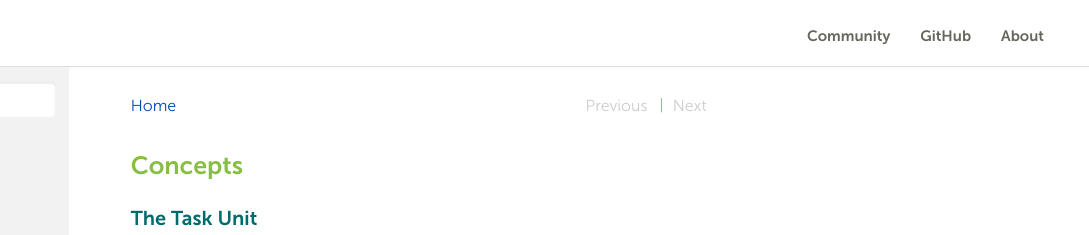
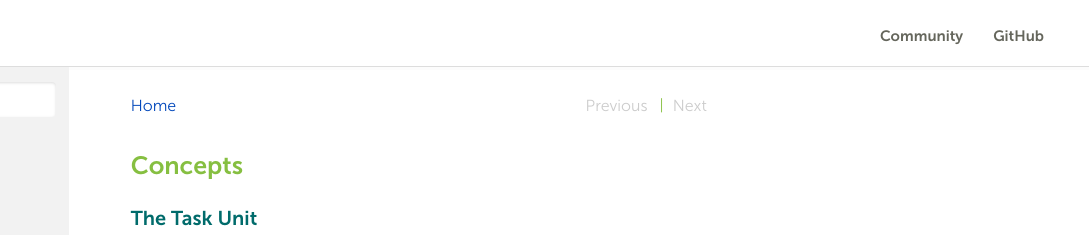
Before and after one commit to ghartsel/demoyard, a plain HTML site: page concepts.html in a window 1280 px wide. Shown: the top 235 px of the page, 191-1280 px from the left. Drawn offline with Linux system fonts and the light colour scheme.

Commit message:
Removed About badge.

```diff
--- a/concepts.html
+++ b/concepts.html
@@ -387,7 +387,7 @@ SphinxRtdTheme.StickyNav.enable();
 <div class="header__container">
 <a href="index.html"><img class="raw_img" height="64" src="img/bannerLogo.png" alt="Documentation" /></a>
 
-<ul class="header__links"><li><a href="https://github.community/">Community</a></li><li><a href="https://github.com/ghartsel/DoreStaticSiteGenerator/tree/master/demo">GitHub</a></li><li><a href="https://www.gh.works/">About</a></li></ul>
+<ul class="header__links"><li><a href="https://github.community/">Community</a></li><li><a href="https://github.com/ghartsel/DoreStaticSiteGenerator/tree/master/demo">GitHub</a></li></ul>
 </div>
 </header>
 </body>
```
Also changed, not shown: conventions.html (+1 -1 lines), dashOverview.html (+1 -1 lines), dashUG.html (+1 -1 lines), dataStructures.html (+1 -1 lines), hwIntegration.html (+1 -1 lines), ifSpecification.html (+1 -1 lines), index.html (+1 -1 lines), kernelIntegration.html (+1 -1 lines), perfCPU.html (+1 -1 lines), perfMemory.html (+1 -1 lines), quickstart.html (+1 -1 lines), rtSystems.html (+1 -1 lines), searchResults.html (+1 -1 lines), sysReliability.html (+1 -1 lines), 3 more files.
